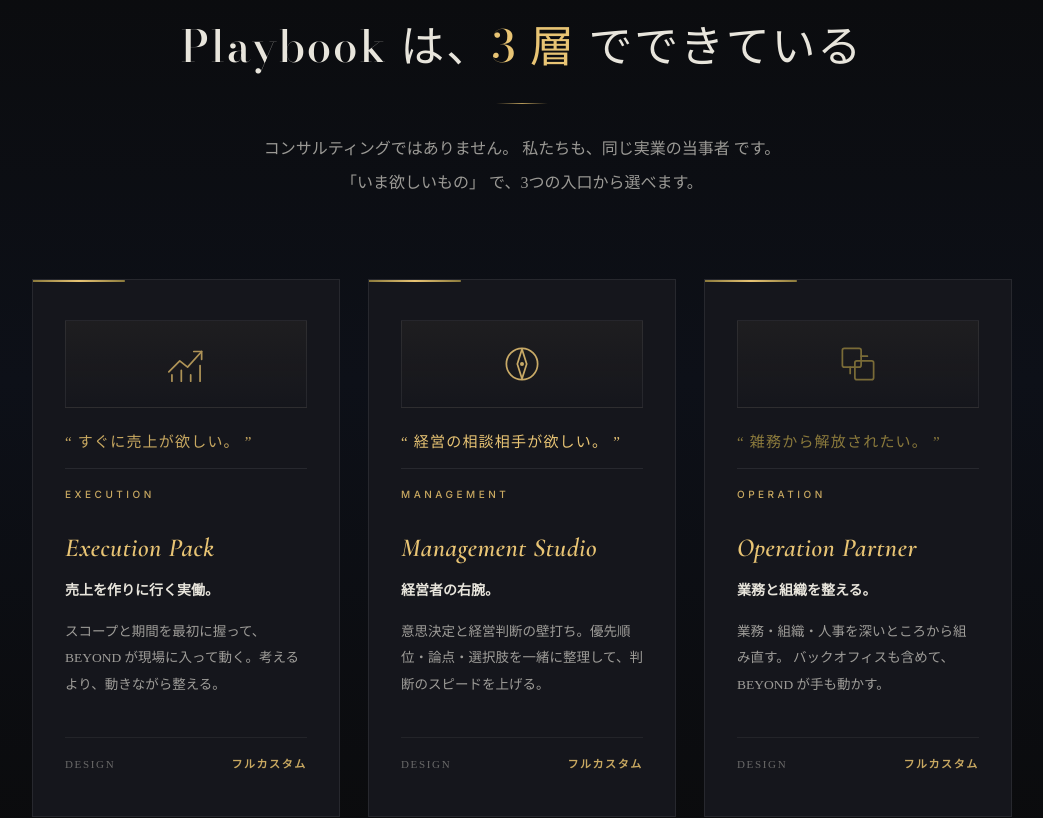
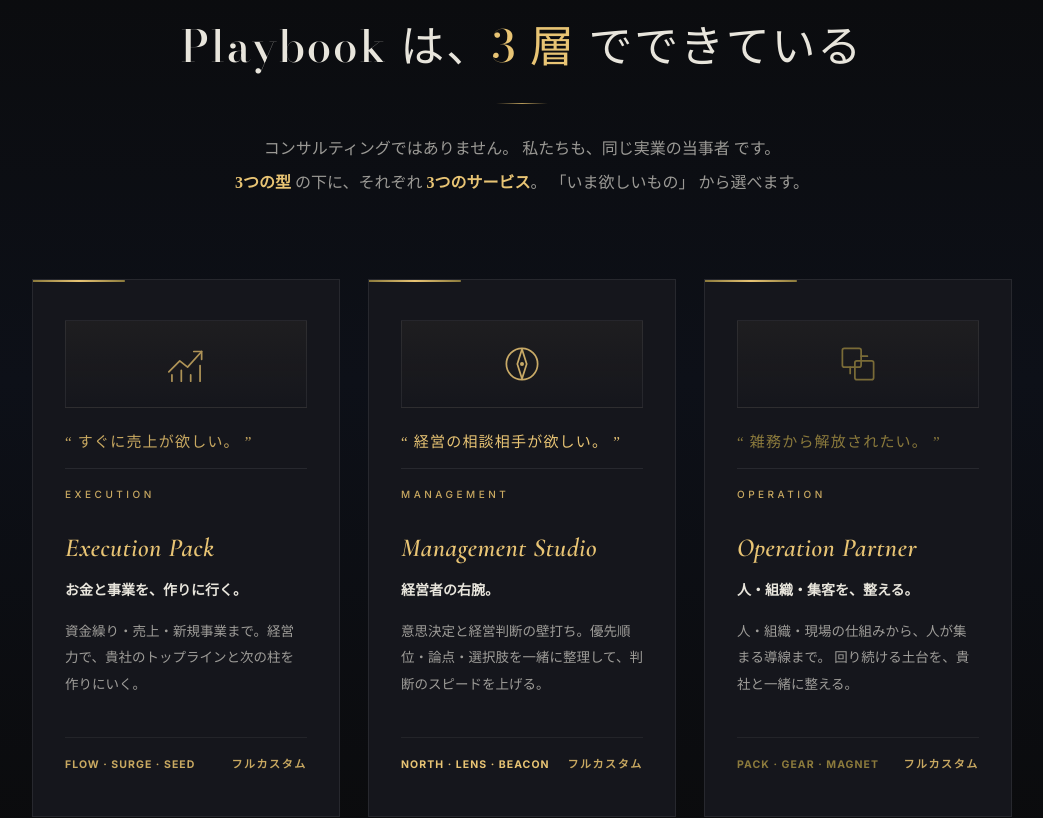
Before and after one commit to TakMatsuura/beyond-playbook-hub, a website: page index.html in a window 1280 px wide. Shown: the part 3260-4078 px from the top of the page, without its empty margins (118-1161 px from the left). Drawn offline with nearby package versions, Linux system fonts and the light colour scheme; a web font is replaced by a local one.

Commit message:
Restructure to 3x3: tier cards list 3 services each (Execution=FLOW/SURGE/SEED, Mgmt=NORTH/LENS/BEACON, Ops=PACK/GEAR/MAGNET); reposition MAGNET to attraction-system (Operation)
Co-Authored-By: Claude Opus 4.8 <noreply@anthropic.com>

```diff
--- a/index.html
+++ b/index.html
@@ -479,6 +479,7 @@ header.site-header {
   font-size: 11px; color: var(--text-on-dark-mute); letter-spacing: 0.15em;
 }
 .tier .meta-row .value { color: var(--gold); font-family: 'Inter', sans-serif; font-weight: 600; }
+.tier .meta-row .tier-svcs { color: var(--accent, var(--gold)); font-family: 'Inter', sans-serif; font-weight: 700; font-size: 10.5px; letter-spacing: 0.1em; }
 
 /* === Chapter III : 9 Services (本の目次風) === */
 .toc-frame {
@@ -922,7 +923,7 @@ footer.site-footer { background: var(--ink); padding: 80px 24px 32px; border-top
     <h2 class="chapter-title reveal">Playbook は、<span class="accent">3 層</span> でできている</h2>
     <p class="chapter-lead reveal">
       コンサルティングではありません。 私たちも、同じ実業の当事者 です。<br>
-      「いま欲しいもの」 で、3つの入口から選べます。
+      <strong>3つの型</strong> の下に、それぞれ <strong>3つのサービス</strong>。 「いま欲しいもの」 から選べます。
     </p>
 
     <div class="tiers reveal-stagger">
@@ -938,10 +939,10 @@ footer.site-footer { background: var(--ink); padding: 80px 24px 32px; border-top
         <div class="tier-voice">&ldquo; すぐに売上が欲しい。 &rdquo;</div>
         <div class="tier-tag">Execution</div>
         <h3>Execution Pack</h3>
-        <div class="ja">売上を作りに行く実働。</div>
-        <p>スコープと期間を最初に握って、BEYOND が現場に入って動く。考えるより、動きながら整える。</p>
+        <div class="ja">お金と事業を、作りに行く。</div>
+        <p>資金繰り・売上・新規事業まで。経営力で、貴社のトップラインと次の柱を作りにいく。</p>
         <div class="meta-row">
-          <span>DESIGN</span>
+          <span class="tier-svcs">FLOW · SURGE · SEED</span>
           <span class="value">フルカスタム</span>
         </div>
       </div>
@@ -960,7 +961,7 @@ footer.site-footer { background: var(--ink); padding: 80px 24px 32px; border-top
         <div class="ja">経営者の右腕。</div>
         <p>意思決定と経営判断の壁打ち。優先順位・論点・選択肢を一緒に整理して、判断のスピードを上げる。</p>
         <div class="meta-row">
-          <span>DESIGN</span>
+          <span class="tier-svcs">NORTH · LENS · BEACON</span>
           <span class="value">フルカスタム</span>
         </div>
       </div>
@@ -976,10 +977,10 @@ footer.site-footer { background: var(--ink); padding: 80px 24px 32px; border-top
         <div class="tier-voice">&ldquo; 雑務から解放されたい。 &rdquo;</div>
         <div class="tier-tag">Operation</div>
         <h3>Operation Partner</h3>
-        <div class="ja">業務と組織を整える。</div>
-        <p>業務・組織・人事を深いところから組み直す。 バックオフィスも含めて、BEYOND が手も動かす。</p>
+        <div class="ja">人・組織・集客を、整える。</div>
+        <p>人・組織・現場の仕組みから、人が集まる導線まで。 回り続ける土台を、貴社と一緒に整える。</p>
         <div class="meta-row">
-          <span>DESIGN</span>
+          <span class="tier-svcs">PACK · GEAR · MAGNET</span>
           <span class="value">フルカスタム</span>
         </div>
       </div>
@@ -1036,7 +1037,7 @@ footer.site-footer { background: var(--ink); padding: 80px 24px 32px; border-top
 
         <a href="/magnet/" class="orbit-node live" style="--ang: -10deg; --c: var(--c-magnet);" data-track="service_click" data-track-service="magnet">
           <span class="on-name">MAGNET</span>
-          <span class="on-theme">選ばれる会社に、なる。</span>
+          <span class="on-theme">人が集まる会社に、なる。</span>
           <span class="on-status live">Live</span>
         </a>
 
```
Also changed, not shown: magnet/index.html (+11 -11 lines).
